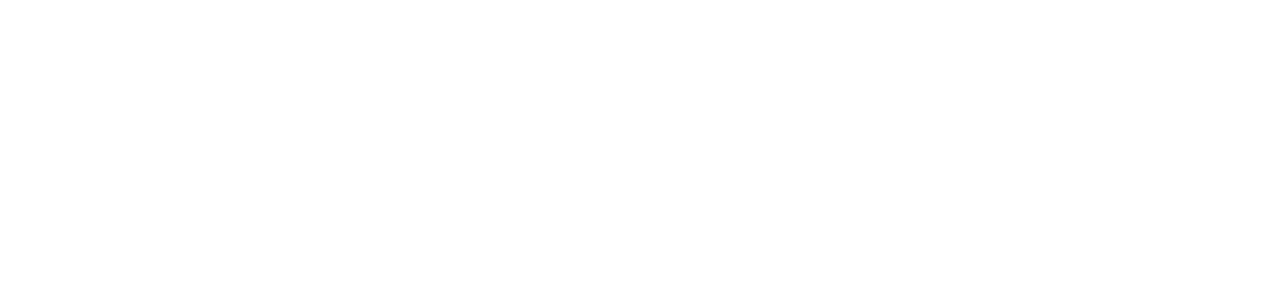
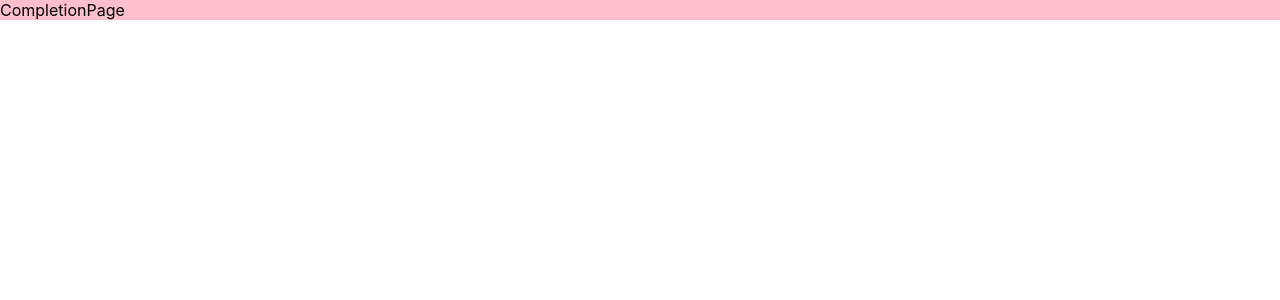
Before and after one commit to hyesom2/survey-pie, a React (Create React App) app in the folder survey-pie/: page /done in a window 1280 px wide. Before the commit this address had no page. Shown: the top 300 px of the page. Built offline with nearby package versions, Linux system fonts and the light colour scheme.

Commit message:
✨ Install styled-components - Chapter11-1. styled-components

```diff
--- a/survey-pie/package.json
+++ b/survey-pie/package.json
@@ -12,6 +12,7 @@
     "react-dom": "^18.3.1",
     "react-router-dom": "^6.28.1",
     "react-scripts": "5.0.1",
+    "styled-components": "^6.1.14",
     "web-vitals": "^4.2.4"
   },
   "scripts": {
--- a/survey-pie/src/App.js
+++ b/survey-pie/src/App.js
@@ -10,7 +10,7 @@ export default function App() {
         <Route path="/survey/:id" element={<SurveyPage />}>
           <Route path=":step" element={<CompletionPage />} />
         </Route>
-        <Route path="/dome" element={<CompletionPage />} />
+        <Route path="/done" element={<CompletionPage />} />
       </Routes>
     </div>
   );
--- a/survey-pie/src/pages/CompletionPage/index.js
+++ b/survey-pie/src/pages/CompletionPage/index.js
@@ -1,3 +1,11 @@
+import styled from 'styled-components';
+
+const a = 1;
+
 export default function CompletionPage() {
-  return <h2>CompletionPage</h2>;
+  return <CompletionPageWrapper>CompletionPage</CompletionPageWrapper>;
 }
+
+const CompletionPageWrapper = styled.div`
+  background-color: ${a === 123 ? 'aqua' : 'pink'};
+`;
```
Also changed, not shown: 1 other file (tests, documents, lock files or other folders).
